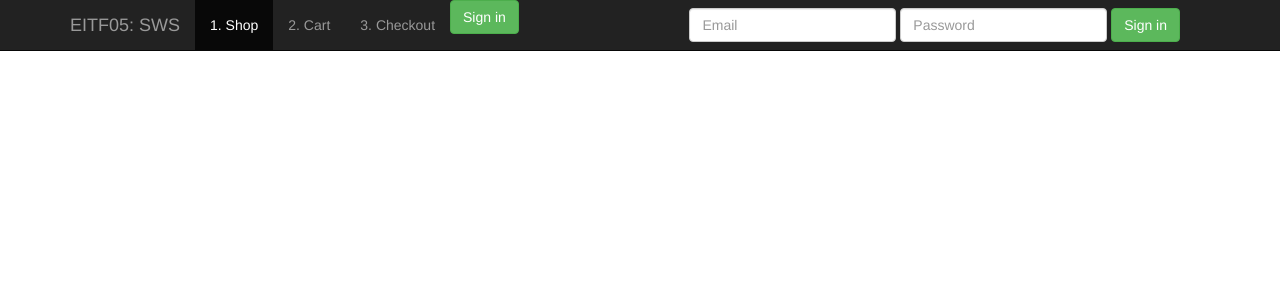
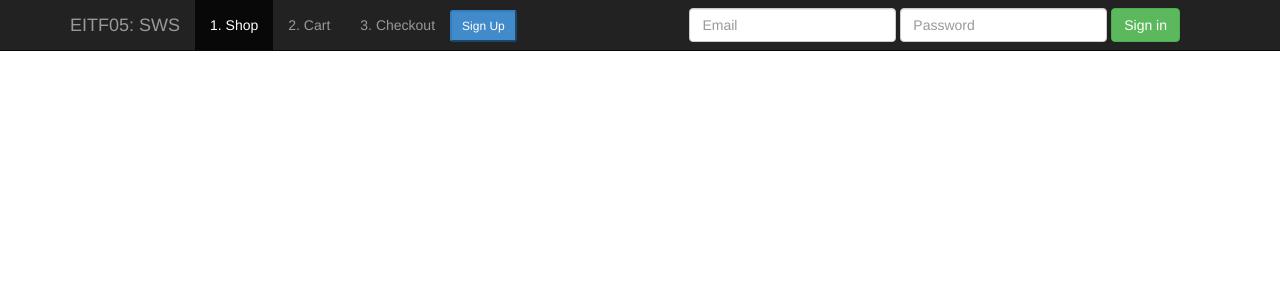
Before and after one commit to Zolomon/eitf05, a PHP site: page /header.php in a window 1280 px wide. Shown: the top 300 px of the page. Run offline with PHP 8.4, Linux system fonts and the light colour scheme.

Commit message:
Fix sign up button in header

```diff
--- a/header.php
+++ b/header.php
@@ -91,6 +91,7 @@
 						<li class="active"><a href="shop.php">1. Shop</a></li>
 						<li><a href="cart.php">2. Cart</a></li>
 						<li><a href="checkout.php">3. Checkout</a></li>
+						<li><a href="signup.php" style="padding: 10px 0 0 0 ;"><button type="submit" class="btn-sm btn-primary">Sign Up</button></a><li>
 					</ul>
 
 					<form class="navbar-form navbar-right">
@@ -104,8 +105,9 @@
 
 						<button type="submit" class="btn btn-success">Sign in</button>
 					</form>
+
 					<ul class="nav navbar-nav">
-						<a href="signup.php"><button type="submit" class="btn btn-success">Sign in</button></a>
+
 					</ul>
 
 				</div><!--/.navbar-collapse -->
```
